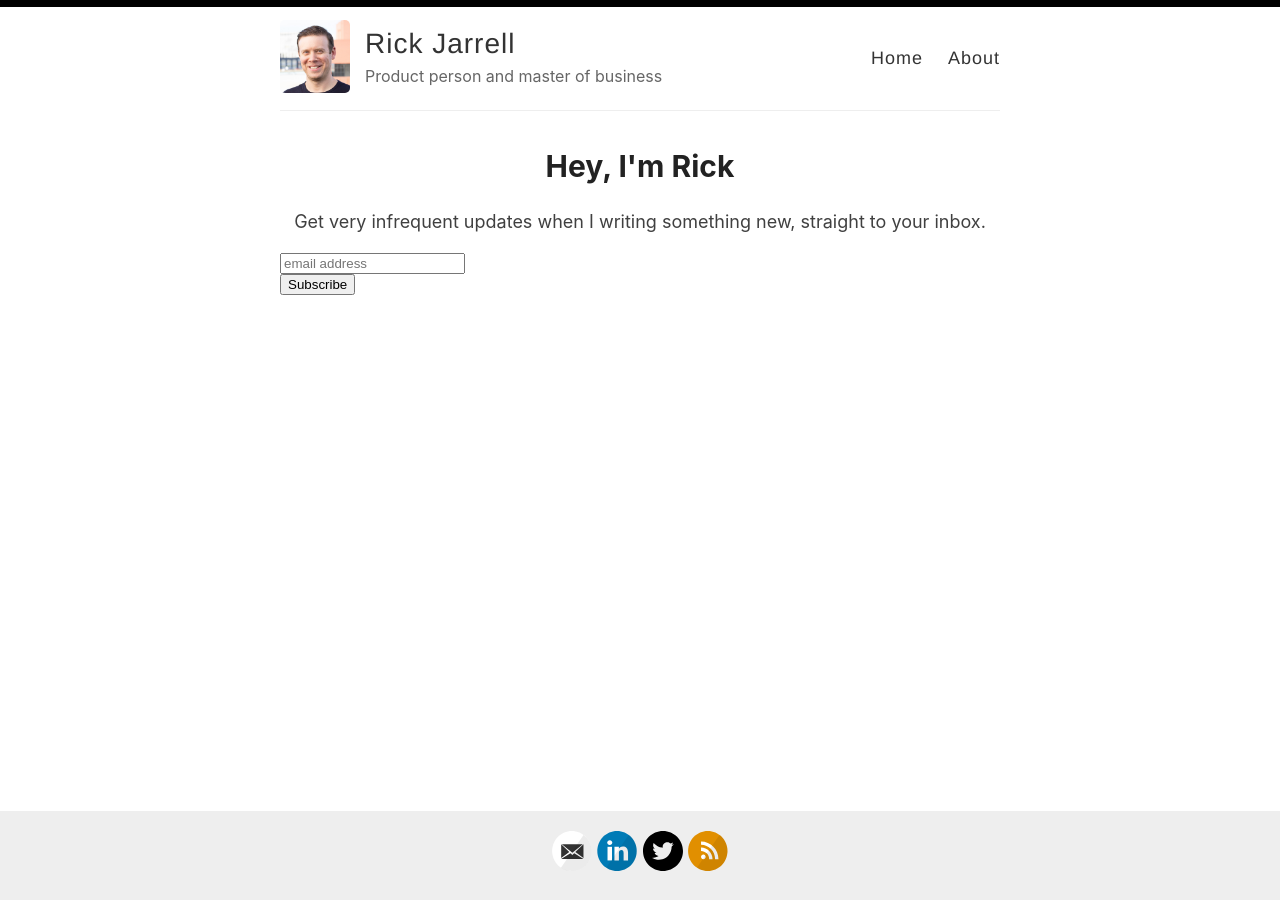
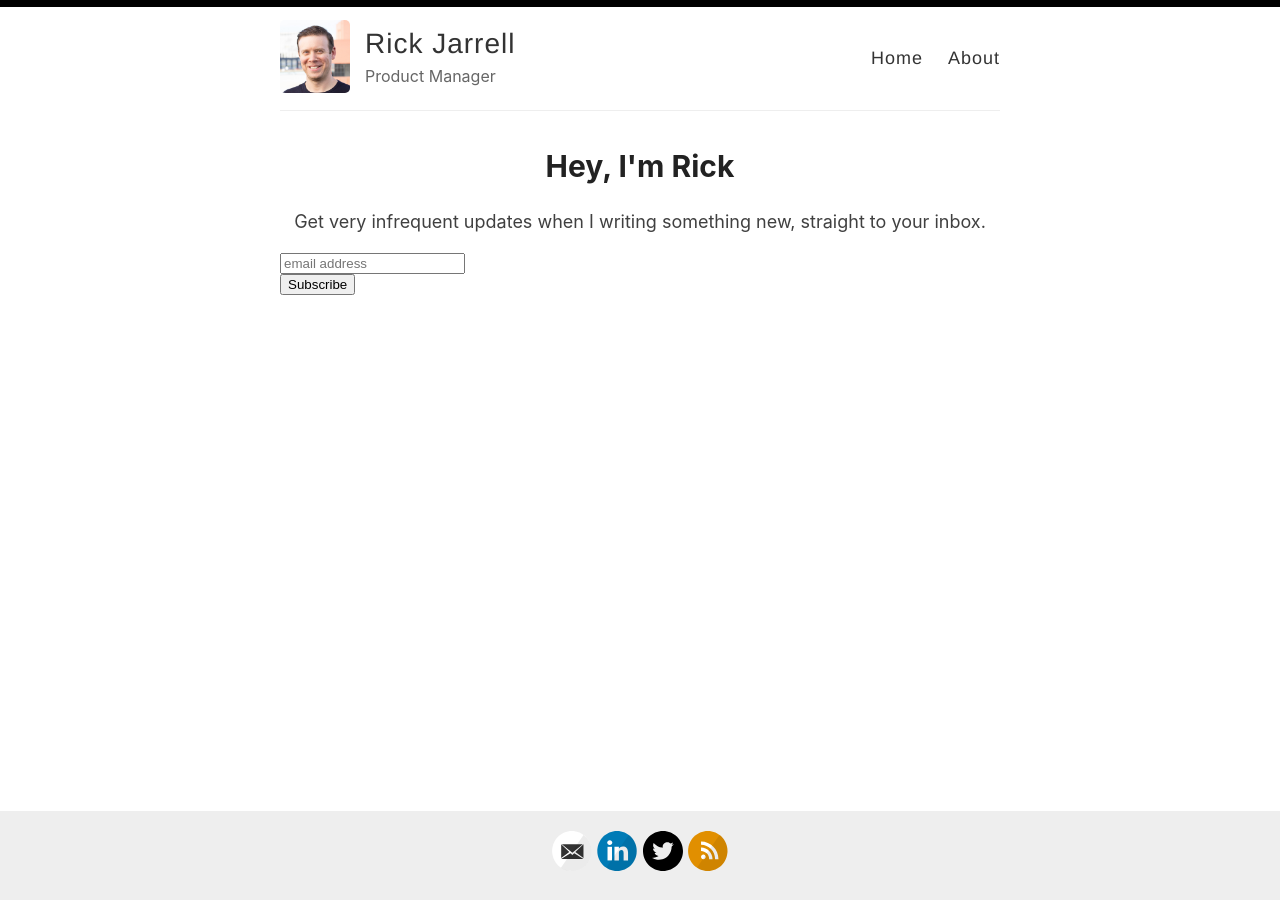
Before and after one commit to rickjarrell/backupblog, a Jekyll site: the page built from index.html, in a window 1280 px wide. Built offline with Jekyll 4.4.1, drawn with Linux system fonts in a browser that asks for light colours; the list of posts is cut into pages by our own code; comment, search, counter and statistics services are not loaded.

Commit message:
Update _config.yml

```diff
--- a/_config.yml
+++ b/_config.yml
@@ -9,7 +9,7 @@ name: Rick Jarrell
 author: Rick Jarrell
 
 # Short bio or description (displayed in the header)
-description: Product person and master of business
+description: Product Manager
 
 # URL of your avatar or profile pic (you could use your GitHub profile pic)
 avatar: /images/profile.png
```
